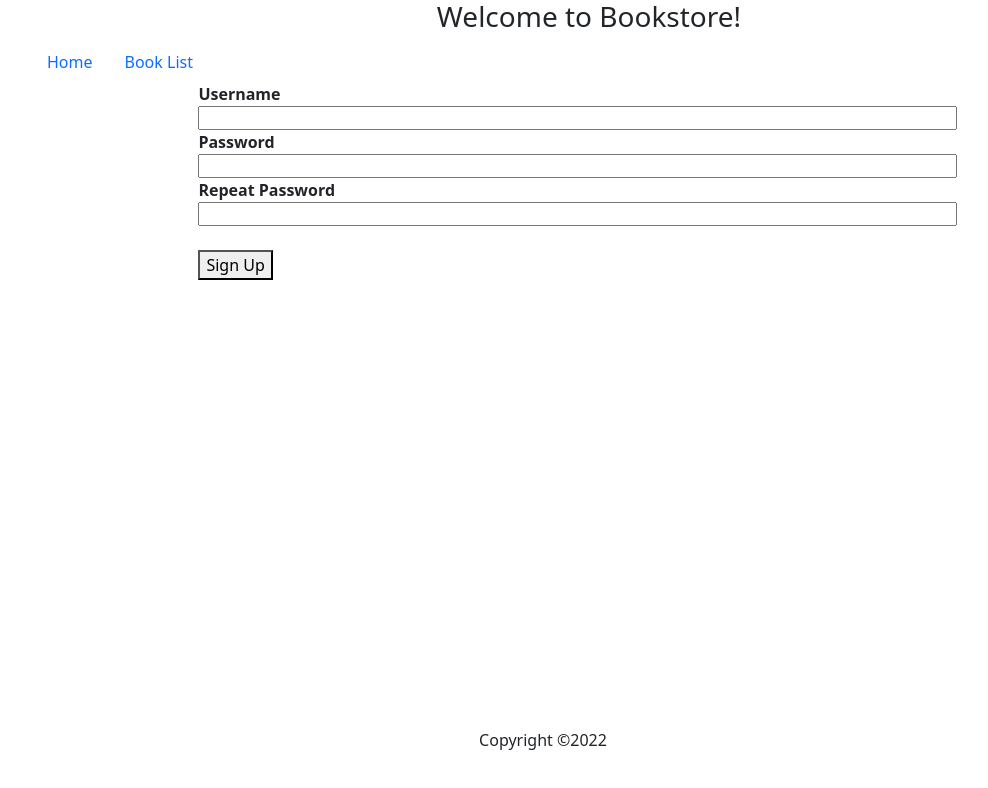
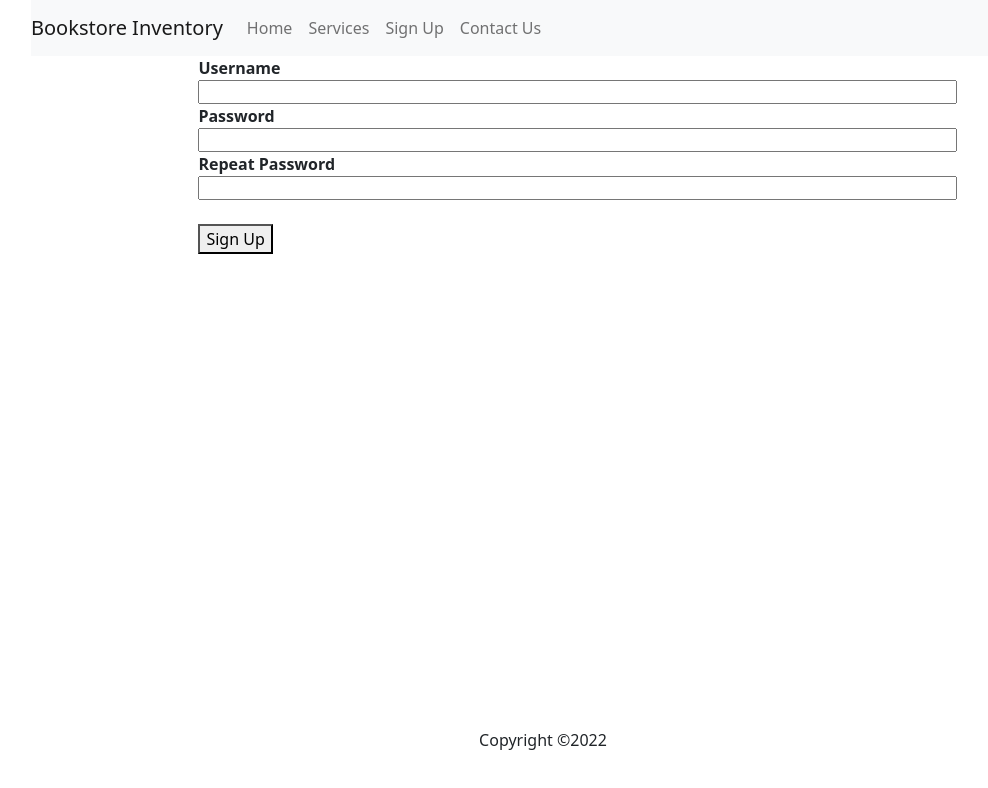
Before and after one commit to JessiFoley/GensparkFullStackJavaProject, a React (Create React App) app in the folder JavaFullStackBookstore/frontend/: page /signup in a window 1280 px wide. Shown: the top 788 px of the page, without its empty margins (51-1039 px from the left). Built offline with nearby package versions, Linux system fonts and the light colour scheme.

Commit message:
added icon and navbar

```diff
--- a/JavaFullStackBookstore/frontend/src/components/Header.js
+++ b/JavaFullStackBookstore/frontend/src/components/Header.js
@@ -1,16 +1,11 @@
 import React from 'react'
 import { Link } from "react-router-dom"
+import Nav from './Nav'
 
 const Header = () => {
   return (
     <div>
-        <h3>Welcome to Bookstore!</h3>
-        <nav navbar with form>
-          <ul className='nav'>
-            <li className='nav-item'><Link className='nav-link' to="/">Home</Link></li>
-            <li className='nav-item'><Link className='nav-link' to="/">Book List</Link></li>
-          </ul>
-        </nav>
+        <Nav />
     </div>
   )
 }
--- /dev/null
+++ b/JavaFullStackBookstore/frontend/src/components/Nav.js
@@ -0,0 +1,29 @@
+
+const Nav = () => {
+    return (
+
+      <nav class="navbar navbar-expand-sm bg-light navbar-light">
+
+    <a class="navbar-brand" href="#">Bookstore Inventory</a>
+
+
+    <ul class="navbar-nav">
+      <li class="nav-item">
+        <a class="nav-link" href="/">Home</a>
+      </li>
+      <li class="nav-item">
+        <a class="nav-link" href="#">Services</a>
+      </li>
+      <li class="nav-item">
+        <a class="nav-link" href="/signup/">Sign Up</a>
+      </li>
+      <li class="nav-item">
+        <a class="nav-link" href="#">Contact Us</a>
+      </li>
+    </ul>
+  </nav>
+
+          )
+  }
+
+  export default Nav
```
Also changed, not shown: 1 other file (tests, documents, lock files or other folders).
